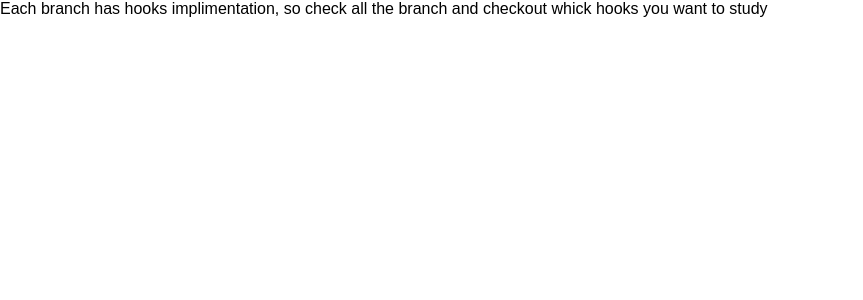
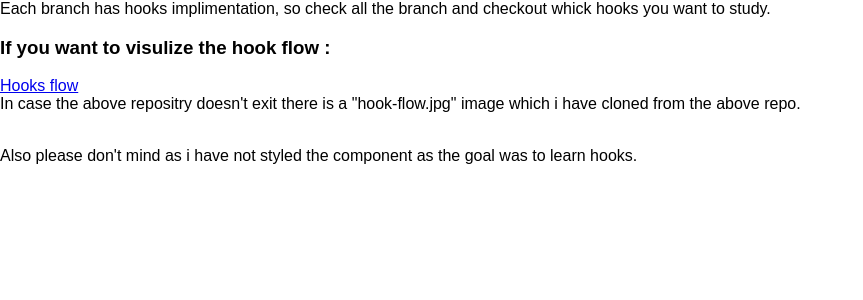
Before and after one commit to bitnbyt/all-about-hooks, a React (Create React App) app: page / in a window 1280 px wide. Shown: the top 300 px of the page, without its empty margins (0-863 px from the left). Built offline with nearby package versions, Linux system fonts and the light colour scheme.

Commit message:
added hook flow image

```diff
--- a/src/App.js
+++ b/src/App.js
@@ -4,7 +4,21 @@ export default function App() {
   return (
     <div>
       Each branch has hooks implimentation, so check all
-       the branch and checkout whick hooks you want to study
+       the branch and checkout whick hooks you want to study.<br/>
+
+
+
+       <h3>If you want to visulize the hook flow :</h3>
+
+       <a  target="_blank" href="https://github.com/donavon/hook-flow">Hooks flow</a>
+       <br />
+
+       <footer>In case the above repositry doesn't exit there is a "hook-flow.jpg"
+       image which i have cloned from the above repo.</footer>
+
+       <br />
+
+       <p>Also please don't mind as i have not styled the component as the goal was to learn hooks. </p>
     </div>
   )
 }
```
